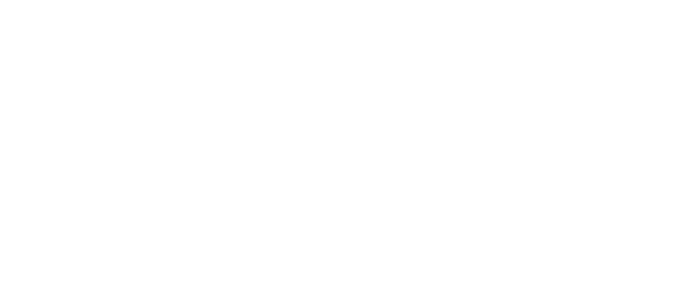
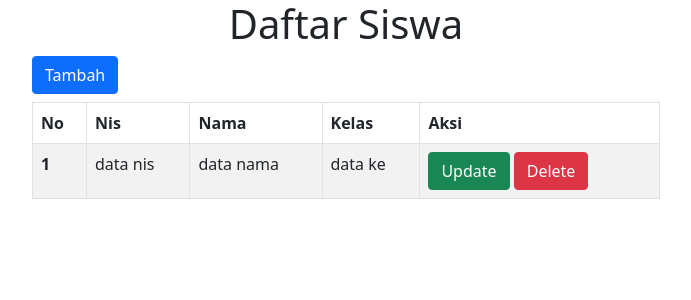
Before and after one commit to SukirnoDoang/crud-bootstrap, a PHP site: page / in a window 1280 px wide. Before the commit the part shown is empty. Shown: the top 300 px of the page, without its empty margins (294-985 px from the left). Run offline with PHP 8.4, Linux system fonts and the light colour scheme.

Commit message:
membuat index

```diff
--- a/index.php
+++ b/index.php
@@ -1,3 +1,47 @@
 <?php
 include "koneksi.php"
 ?>
+
+<!DOCTYPE html>
+<html lang="en">
+<head>
+  <meta charset="UTF-8">
+  <meta name="viewport" content="width=device-width, initial-scale=1.0">
+  <meta http-equiv="X-UA-Compatible" content="ie=edge">
+  <title>Halaman Utama</title>
+    <!-- Bootstrap CSS -->
+  <link href="https://cdn.jsdelivr.net/npm/bootstrap@5.0.0-beta1/dist/css/bootstrap.min.css" rel="stylesheet" integrity="sha384-giJF6kkoqNQ00vy+HMDP7azOuL0xtbfIcaT9wjKHr8RbDVddVHyTfAAsrekwKmP1" crossorigin="anonymous">
+</head>
+<body>
+  <section class="row">
+    <div class="col-md-6 offset-md-3 align-self-center">
+      <h1 class="text-center">Daftar Siswa</h1>
+      <a href="tambah.php" class="btn btn-primary mb-2">Tambah</a>
+      <table class="table table-striped table-bordered">
+        <thead>
+          <tr>
+            <th scope="col">No</th>
+            <th scope="col">Nis</th>
+            <th scope="col">Nama</th>
+            <th scope="col">Kelas</th>
+            <th scope="col">Aksi</th>
+          </tr>
+        </thead>
+
+        <tbody>
+          <tr>
+            <th scope='row'>1</th>
+            <td>data nis</td>
+            <td>data nama</td>
+            <td>data ke</td>
+            <td>
+              <a href='#' type='button' class='btn btn-success'>Update</a>
+              <a href='#' type='button' class='btn btn-danger' onlick='return confirm("Yakin ingin menghapus data?")'>Delete</a>
+            </td>
+          </tr>
+        </tbody>
+      </table>
+    </div>
+  </section>
+</body>
+</html>
```
